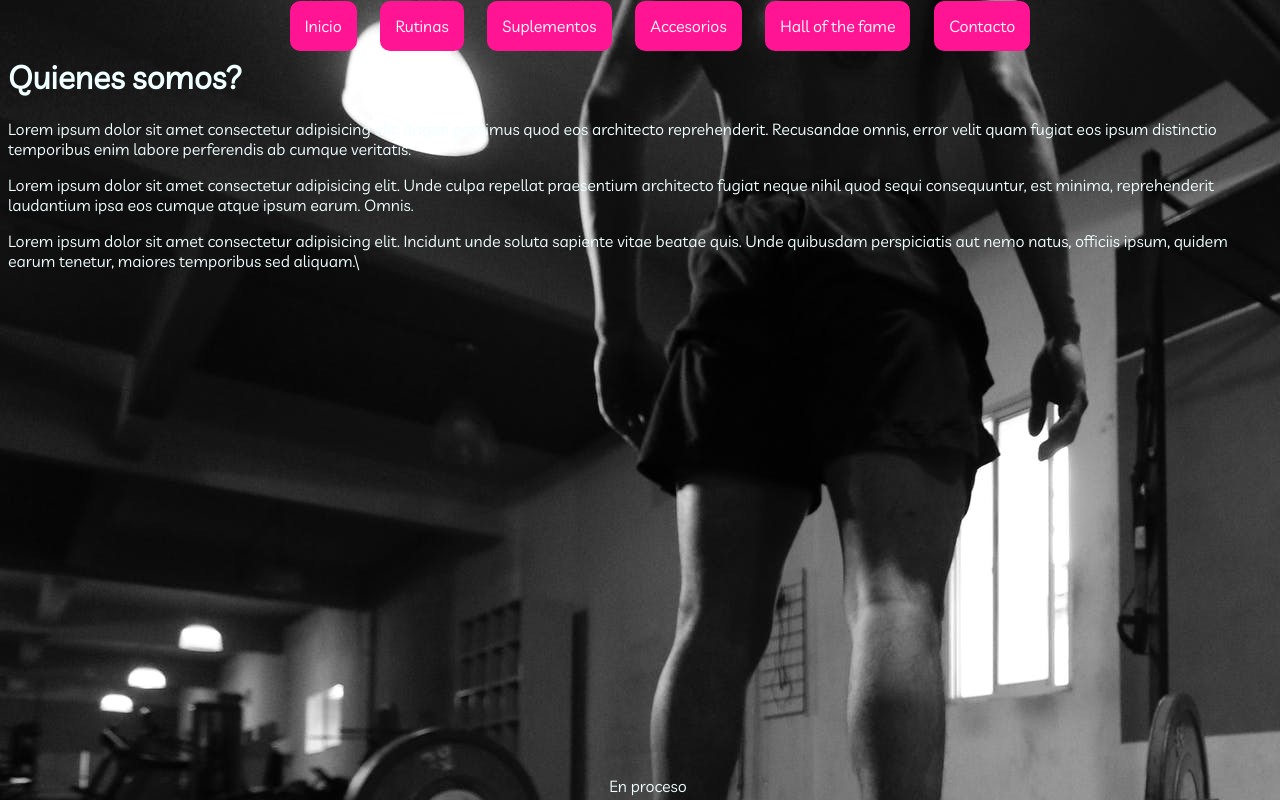
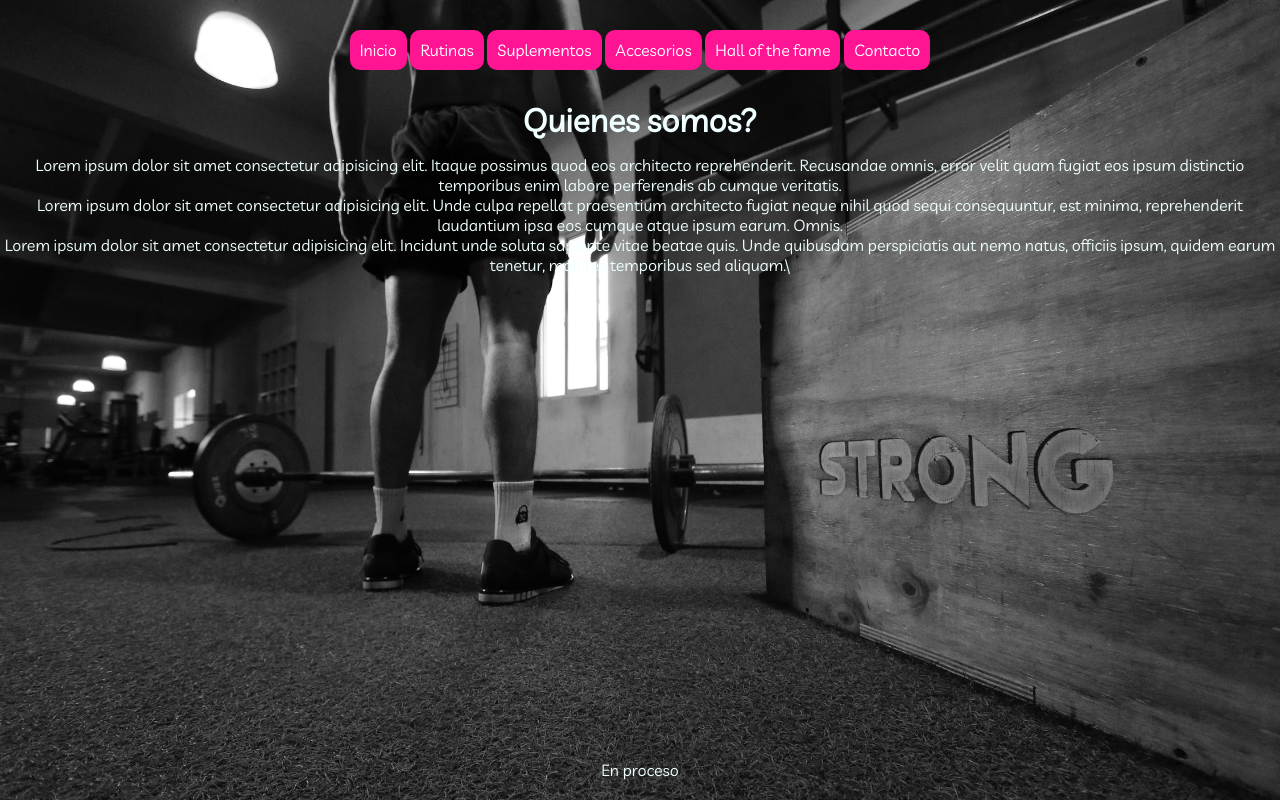
Before and after one commit to DroidekaMuSo/Full-Stack-Developer---CODERHOUSE---Career, a plain HTML site: page proyecto_final/index.html in a window 1280 px wide. Drawn offline with Linux system fonts and the light colour scheme.

Commit message:
Nueva actualizacion

```diff
--- a/proyecto_final/Style folder/stylesheet.css
+++ b/proyecto_final/Style folder/stylesheet.css
@@ -1,10 +1,20 @@
 /* Navegador-Menu */
 @import url("https://fonts.googleapis.com/css2?family=Livvic&display=swap");
+*{
+  padding: 0;
+  margin: 0;
+}
 html {
-  background-color: black;
   font-family: Livvic;
   color: azure;
   background-image: url(images/background.jpeg);
+  background-repeat: no-repeat;
+  background-size: cover;
+}
+/*header*/
+header{
+  margin: 30px auto;
+  width: 80%;
 }
 ul {
   list-style: none;
@@ -12,10 +22,10 @@ ul {
 }
 
 ul li {
-  display: inline;
-  margin: 0 10px;
+  display: inline-block;
   background-color: #ff1493;
-  padding: 15px;
+  padding: 10px;
+  margin: 0;
   border-radius: 10px;
 }
 li:hover {
@@ -38,15 +48,21 @@ a:hover {
 }
 
 /* Index */
-img {
-  width: 100%;
-  height: auto;
-  opacity: 0.5;
+main{
+  display: flex;
+  flex-direction: column;
+  flex-wrap: nowrap;
+  justify-content: center;
+}
+main h1{
+  text-align: center;
 }
 
-h2 {
+main section{
   text-align: center;
+  margin-top: 15px;
 }
+
 
 /* Contacto */
 
--- a/proyecto_final/index.html
+++ b/proyecto_final/index.html
@@ -12,17 +12,18 @@
       <nav>
         <ul>
           <li><a href="index.html">Inicio</a></li>
-          <li><a href="HTML/rutinas.html">Rutinas</a></li>
-          <li><a href="HTML/suplementos.html">Suplementos</a></li>
-          <li><a href="HTML/accesorios.html">Accesorios</a></li>
-          <li><a href="HTML/hof.html">Hall of the fame</a></li>
-          <li><a href="HTML/contacto.html">Contacto</a></li>
+          <li><a href="pages/rutinas.html">Rutinas</a></li>
+          <li><a href="pages/suplementos.html">Suplementos</a></li>
+          <li><a href="pages/accesorios.html">Accesorios</a></li>
+          <li><a href="pages/hof.html">Hall of the fame</a></li>
+          <li><a href="pages/contacto.html">Contacto</a></li>
         </ul>
       </nav>
     </header>
 
     <main>
       <h1>Quienes somos?</h1>
+      <section>
         <p>
           Lorem ipsum dolor sit amet consectetur adipisicing elit. Itaque possimus
           quod eos architecto reprehenderit. Recusandae omnis, error velit quam
@@ -33,6 +34,8 @@
           Lorem ipsum dolor sit amet consectetur adipisicing elit. Unde culpa repellat praesentium architecto fugiat neque nihil quod sequi consequuntur, est minima, reprehenderit laudantium ipsa eos cumque atque ipsum earum. Omnis.
         </p>
         <p>Lorem ipsum dolor sit amet consectetur adipisicing elit. Incidunt unde soluta sapiente vitae beatae quis. Unde quibusdam perspiciatis aut nemo natus, officiis ipsum, quidem earum tenetur, maiores temporibus sed aliquam.\</p>
+      </section>
+
     </main>
 
     <footer>
```
Lines whose indentation alone changed are shown as unchanged.
